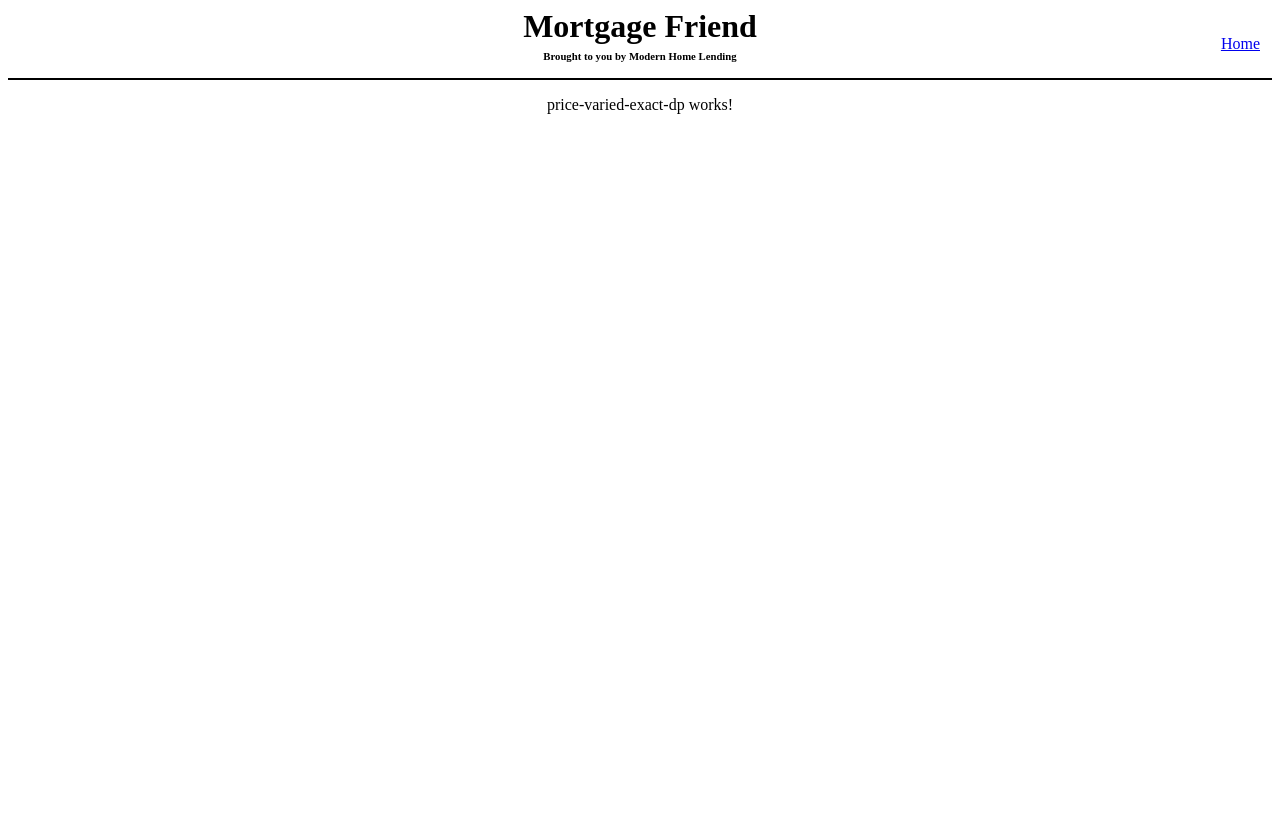
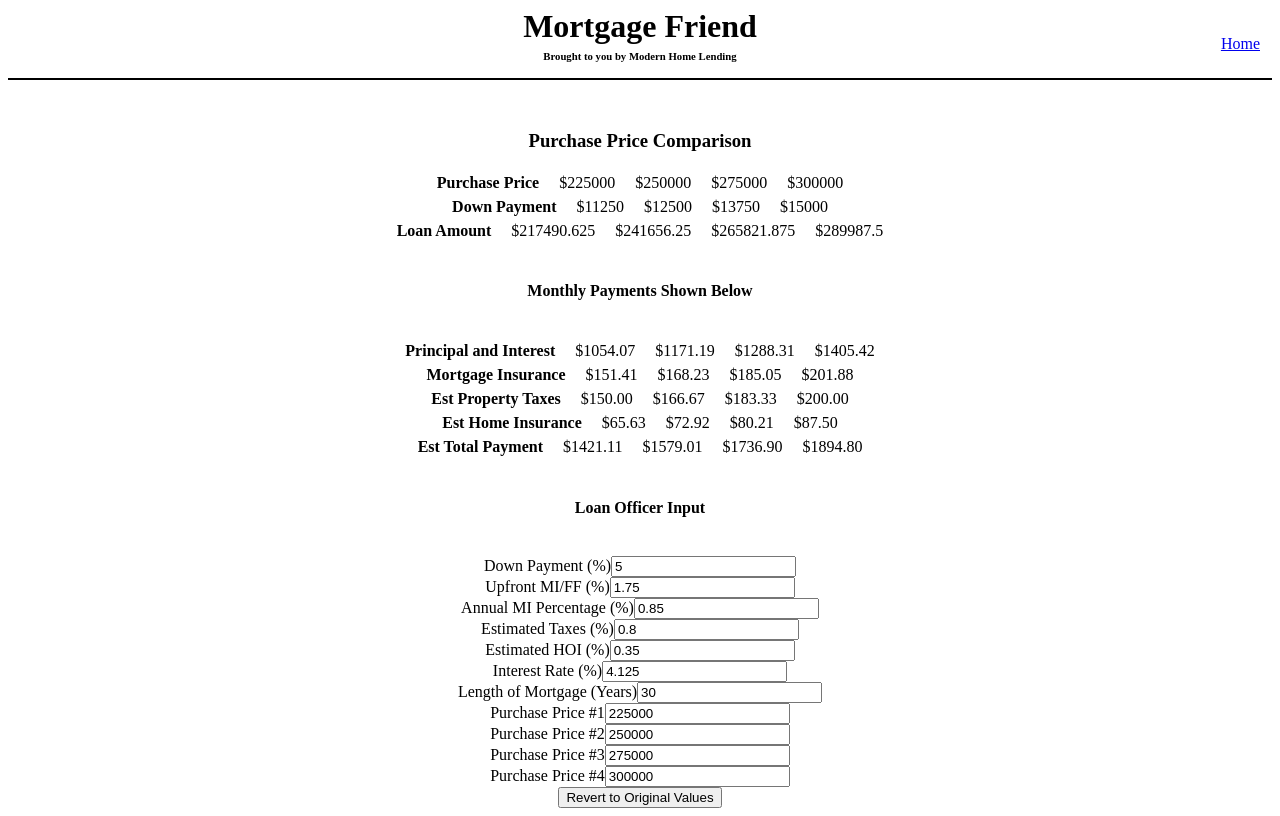
Before and after one commit to Zakery1/More-Friend, an Angular app: page /pvdpD in a window 1280 px wide. Built offline with nearby package versions, Linux system fonts and the light colour scheme.

Commit message:
add html and css to exact

```diff
--- a/src/app/dashboard/dashboard.component.html
+++ b/src/app/dashboard/dashboard.component.html
@@ -2,5 +2,5 @@
 Choose an option <br>
 <a routerLink="/pvdp">Price-Varied-DP%</a>
 <br>
-<a routerLink="/pvdp">Price-Varied-DP$</a>
+<a routerLink="/pvdpD">Price-Varied-DP$</a>
 </p>
--- a/src/app/price-varied-exact-dp/price-varied-exact-dp.component.html
+++ b/src/app/price-varied-exact-dp/price-varied-exact-dp.component.html
@@ -1,3 +1,95 @@
-<p>
-  price-varied-exact-dp works!
-</p>
+<div class="pvdp-main">
+	<h3>Purchase Price Comparison</h3>
+	<div class="ppc-top">
+		<div class="ppc">
+			<div class="ppc-row">
+				<div class="display-pprices display-pprices-l">Purchase Price</div>
+				<div class="display-pprices">${{purchasePriceOne}}</div>
+				<div class="display-pprices">${{purchasePriceTwo}}</div>
+				<div class="display-pprices">${{purchasePriceThree}}</div>
+				<div class="display-pprices">${{purchasePriceFour}}</div>
+			</div>
+			<div class="ppc-row">
+				<div class="display-pprices display-pprices-l">Down Payment</div>
+				<div class="display-pprices">${{downPaymentOne}}</div>
+				<div class="display-pprices">${{downPaymentTwo}}</div>
+				<div class="display-pprices">${{downPaymentThree}}</div>
+				<div class="display-pprices">${{downPaymentFour}}</div>
+			</div>
+			<div class="ppc-row">
+				<div class="display-pprices display-pprices-l">Loan Amount</div>
+				<div class="display-pprices">${{loanAmountOne}}</div>
+				<div class="display-pprices">${{loanAmountTwo}}</div>
+				<div class="display-pprices">${{loanAmountThree}}</div>
+				<div class="display-pprices">${{loanAmountFour}}</div>
+			</div>
+		</div>
+	</div>
+	<br>
+	<h4>Monthly Payments Shown Below</h4>
+	<br>
+	<div class="mp">
+		<div class="ppc">
+			<div class="ppc-row">
+				<div class="display-pprices display-pprices-l">Principal and Interest</div>
+				<div class="display-pprices">${{pAndIOne}}</div>
+				<div class="display-pprices">${{pAndITwo}}</div>
+				<div class="display-pprices">${{pAndIThree}}</div>
+				<div class="display-pprices">${{pAndIFour}}</div>
+			</div>
+		</div>
+		<div class="ppc">
+			<div class="ppc-row">
+				<div class="display-pprices display-pprices-l">Mortgage Insurance</div>
+				<div class="display-pprices">${{mortgageInsuranceOne}}</div>
+				<div class="display-pprices">${{mortgageInsuranceTwo}}</div>
+				<div class="display-pprices">${{mortgageInsuranceThree}}</div>
+				<div class="display-pprices">${{mortgageInsuranceFour}}</div>
+			</div>
+		</div>
+		<div class="ppc">
+			<div class="ppc-row">
+				<div class="display-pprices display-pprices-l">Est Property Taxes</div>
+				<div class="display-pprices">${{estimatedPTOne}}</div>
+				<div class="display-pprices">${{estimatedPTTwo}}</div>
+				<div class="display-pprices">${{estimatedPTThree}}</div>
+				<div class="display-pprices">${{estimatedPTFour}}</div>
+			</div>
+		</div>
+		<div class="ppc">
+			<div class="ppc-row">
+				<div class="display-pprices display-pprices-l">Est Home Insurance</div>
+				<div class="display-pprices">${{estimatedHIOne}}</div>
+				<div class="display-pprices">${{estimatedHITwo}}</div>
+				<div class="display-pprices">${{estimatedHIThree}}</div>
+				<div class="display-pprices">${{estimatedHIFour}}</div>
+			</div>
+		</div>
+		<div class="ppc">
+			<div class="ppc-row">
+				<div class="display-pprices display-pprices-l">Est Total Payment</div>
+				<div class="display-pprices">${{estimatedPaymentOne}}</div>
+				<div class="display-pprices">${{estimatedPaymentTwo}}</div>
+				<div class="display-pprices">${{estimatedPaymentThree}}</div>
+				<div class="display-pprices">${{estimatedPaymentFour}}</div>
+			</div>
+		</div>
+	</div>
+	<br>
+	<h4>Loan Officer Input</h4>
+	<br>
+	<div class="loi">
+		<p class="input-line">Down Payment (%)<input (input)="update()" [(ngModel)]="downPaymentPercentage" type="number"></p>
+		<p class="input-line">Upfront MI/FF (%)<input (input)="update()" [(ngModel)]="upfrontMiFf" type="number"></p>
+		<p class="input-line">Annual MI Percentage (%)<input (input)="update()" [(ngModel)]="miPercentage" type="number"></p>
+		<p class="input-line">Estimated Taxes (%)<input (input)="update()" [(ngModel)]="estimatedTaxes" type="number"></p>
+		<p class="input-line">Estimated HOI (%)<input (input)="update()" [(ngModel)]="estimateHOI" type="number"></p>
+		<p class="input-line">Interest Rate (%)<input (input)="update()" [(ngModel)]="interestRate" type="number"></p>
+		<p class="input-line">Length of Mortgage (Years)<input (input)="update()" [(ngModel)]="mortgageYears" type="number"></p>
+		<p class="input-line">Purchase Price #1<input (input)="update()" [(ngModel)]="purchasePriceOne" type="number"></p>
+		<p class="input-line">Purchase Price #2<input (input)="update()" [(ngModel)]="purchasePriceTwo" type="number"></p>
+		<p class="input-line">Purchase Price #3<input (input)="update()" [(ngModel)]="purchasePriceThree" type="number"></p>
+		<p class="input-line">Purchase Price #4<input (input)="update()" [(ngModel)]="purchasePriceFour" type="number"></p>
+	</div>
+	<button (click)="toOriginal()">Revert to Original Values</button>
+</div>
--- a/src/app/price-varied-exact-dp/price-varied-exact-dp.component.scss
+++ b/src/app/price-varied-exact-dp/price-varied-exact-dp.component.scss
@@ -0,0 +1,22 @@
+.pvdp-main {
+	margin-top: 50px;
+
+	.ppc {
+		.ppc-row {
+			.display-pprices-l {
+				font-weight: bold;
+			}
+			display: flex;
+            flex-direction: row;
+            justify-content: center;
+			.display-pprices {
+				margin: 3px 10px 3px 10px;
+			}
+		}
+	}
+	.loi {
+		.input-line {
+			margin: 0;
+		}
+	}
+}
--- a/src/app/price-varied-exact-dp/price-varied-exact-dp.component.ts
+++ b/src/app/price-varied-exact-dp/price-varied-exact-dp.component.ts
@@ -7,6 +7,60 @@ import { Component, OnInit } from '@angular/core';
 })
 export class PriceVariedExactDpComponent implements OnInit {
 
+	private purchasePriceOne = 225000;
+	private purchasePriceTwo = 250000;
+	private purchasePriceThree = 275000;
+	private purchasePriceFour = 300000;
+	private downPaymentPercentage = 5;
+
+	private upfrontMiFf = 1.75;
+	private miPercentage = 0.85;
+	private estimatedTaxes = 0.8;
+	private estimateHOI = 0.35;
+	private interestRate = 4.125;
+	private mortgageYears = 30;
+
+
+	private downPaymentOne = (this.purchasePriceOne * this.downPaymentPercentage) / 100;
+	private downPaymentTwo = (this.purchasePriceTwo * this.downPaymentPercentage) / 100;
+	private downPaymentThree = (this.purchasePriceThree * this.downPaymentPercentage) / 100;
+	private downPaymentFour = (this.purchasePriceFour * this.downPaymentPercentage) / 100;
+
+	private loanAmountOne = (this.purchasePriceOne * (100 - this.downPaymentPercentage) / 100) * (100 + this.upfrontMiFf) / 100;
+	private loanAmountTwo = (this.purchasePriceTwo * (100 - this.downPaymentPercentage) / 100) * (100 + this.upfrontMiFf) / 100;
+	private loanAmountThree = (this.purchasePriceThree * (100 - this.downPaymentPercentage) / 100) * (100 + this.upfrontMiFf) / 100;
+	private loanAmountFour = (this.purchasePriceFour * (100 - this.downPaymentPercentage) / 100) * (100 + this.upfrontMiFf) / 100;
+
+	// tslint:disable-next-line:max-line-length
+	private pAndIOne = ((this.interestRate / 1200.0 * this.loanAmountOne) / (1.0 - Math.pow(1.0 + this.interestRate / 1200.00, -1.0 * this.mortgageYears * 12))).toFixed(2);
+	// tslint:disable-next-line:max-line-length
+	private pAndITwo = ((this.interestRate / 1200.0 * this.loanAmountTwo) / (1.0 - Math.pow(1.0 + this.interestRate / 1200.00, -1.0 * this.mortgageYears * 12))).toFixed(2);
+	// tslint:disable-next-line:max-line-length
+	private pAndIThree = ((this.interestRate / 1200.0 * this.loanAmountThree) / (1.0 - Math.pow(1.0 + this.interestRate / 1200.00, -1.0 * this.mortgageYears * 12))).toFixed(2);
+	// tslint:disable-next-line:max-line-length
+	private pAndIFour = ((this.interestRate / 1200.0 * this.loanAmountFour) / (1.0 - Math.pow(1.0 + this.interestRate / 1200.00, -1.0 * this.mortgageYears * 12))).toFixed(2);
+
+	private mortgageInsuranceOne = +((this.purchasePriceOne - this.downPaymentOne) * this.miPercentage / 1200).toFixed(2);
+	private mortgageInsuranceTwo = +((this.purchasePriceTwo - this.downPaymentTwo) * this.miPercentage / 1200).toFixed(2);
+	private mortgageInsuranceThree = +((this.purchasePriceThree - this.downPaymentThree) * this.miPercentage / 1200).toFixed(2);
+	private mortgageInsuranceFour = +((this.purchasePriceFour - this.downPaymentFour) * this.miPercentage / 1200).toFixed(2);
+
+	private estimatedPTOne = (this.purchasePriceOne * this.estimatedTaxes / 1200).toFixed(2);
+	private estimatedPTTwo = (this.purchasePriceTwo * this.estimatedTaxes / 1200).toFixed(2);
+	private estimatedPTThree = (this.purchasePriceThree * this.estimatedTaxes / 1200).toFixed(2);
+	private estimatedPTFour = (this.purchasePriceFour * this.estimatedTaxes / 1200).toFixed(2);
+
+	private estimatedHIOne = (this.purchasePriceOne * this.estimateHOI / 1200).toFixed(2);
+	private estimatedHITwo = (this.purchasePriceTwo * this.estimateHOI / 1200).toFixed(2);
+	private estimatedHIThree = (this.purchasePriceThree * this.estimateHOI / 1200).toFixed(2);
+	private estimatedHIFour = (this.purchasePriceFour * this.estimateHOI / 1200).toFixed(2);
+
+	private estimatedPaymentOne = (+this.pAndIOne + +this.mortgageInsuranceOne + +this.estimatedPTOne + +this.estimatedHIOne).toFixed(2);
+	private estimatedPaymentTwo = (+this.pAndITwo + +this.mortgageInsuranceTwo + +this.estimatedPTTwo + +this.estimatedHITwo).toFixed(2);
+		// tslint:disable-next-line:max-line-length
+	private estimatedPaymentThree = (+this.pAndIThree + +this.mortgageInsuranceThree + +this.estimatedPTThree + +this.estimatedHIThree).toFixed(2);
+	private estimatedPaymentFour = (+this.pAndIFour + +this.mortgageInsuranceFour + +this.estimatedPTFour + +this.estimatedHIFour).toFixed(2);
+
 	constructor() { }
 
 	ngOnInit() {
```
Lines whose indentation alone changed are shown as unchanged.
